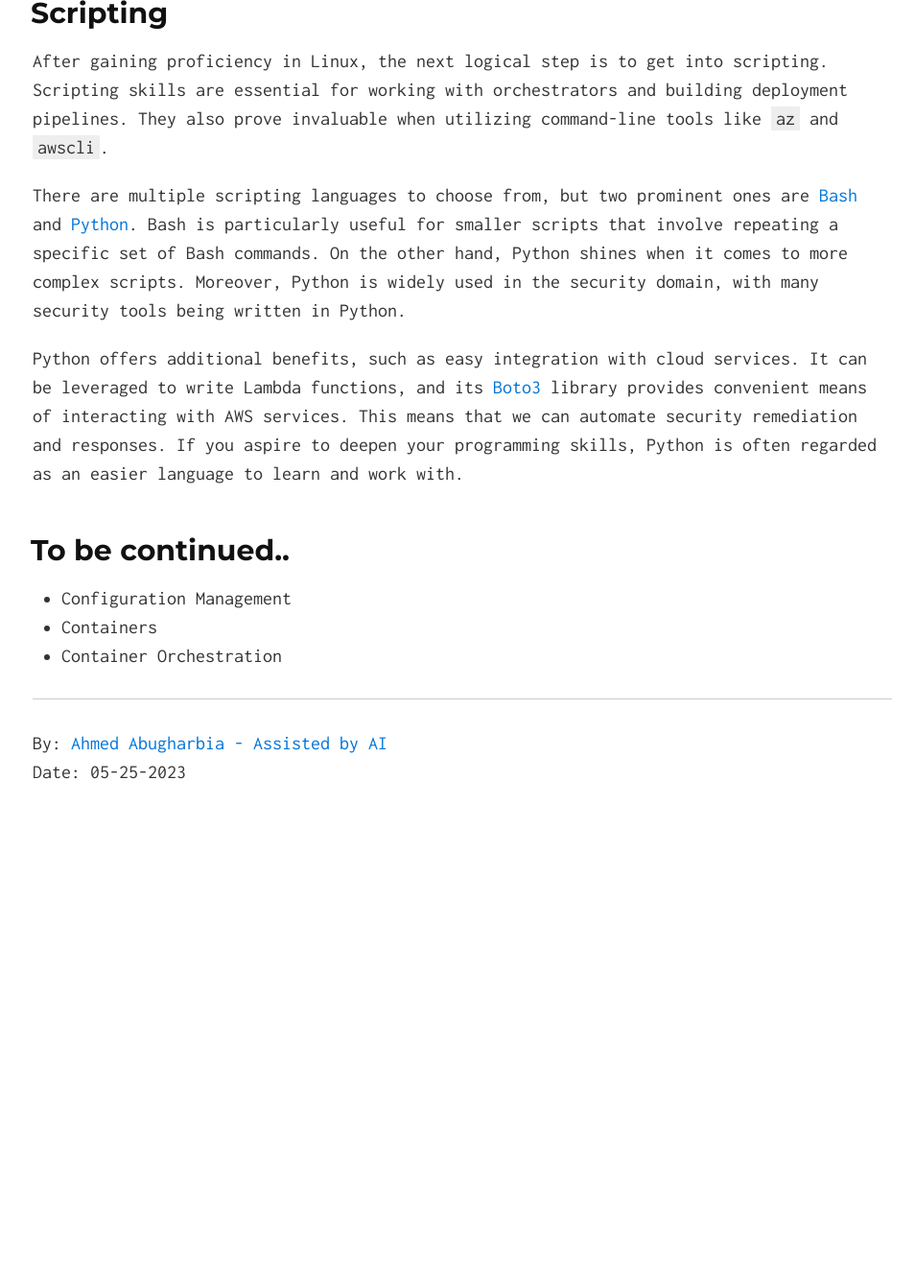
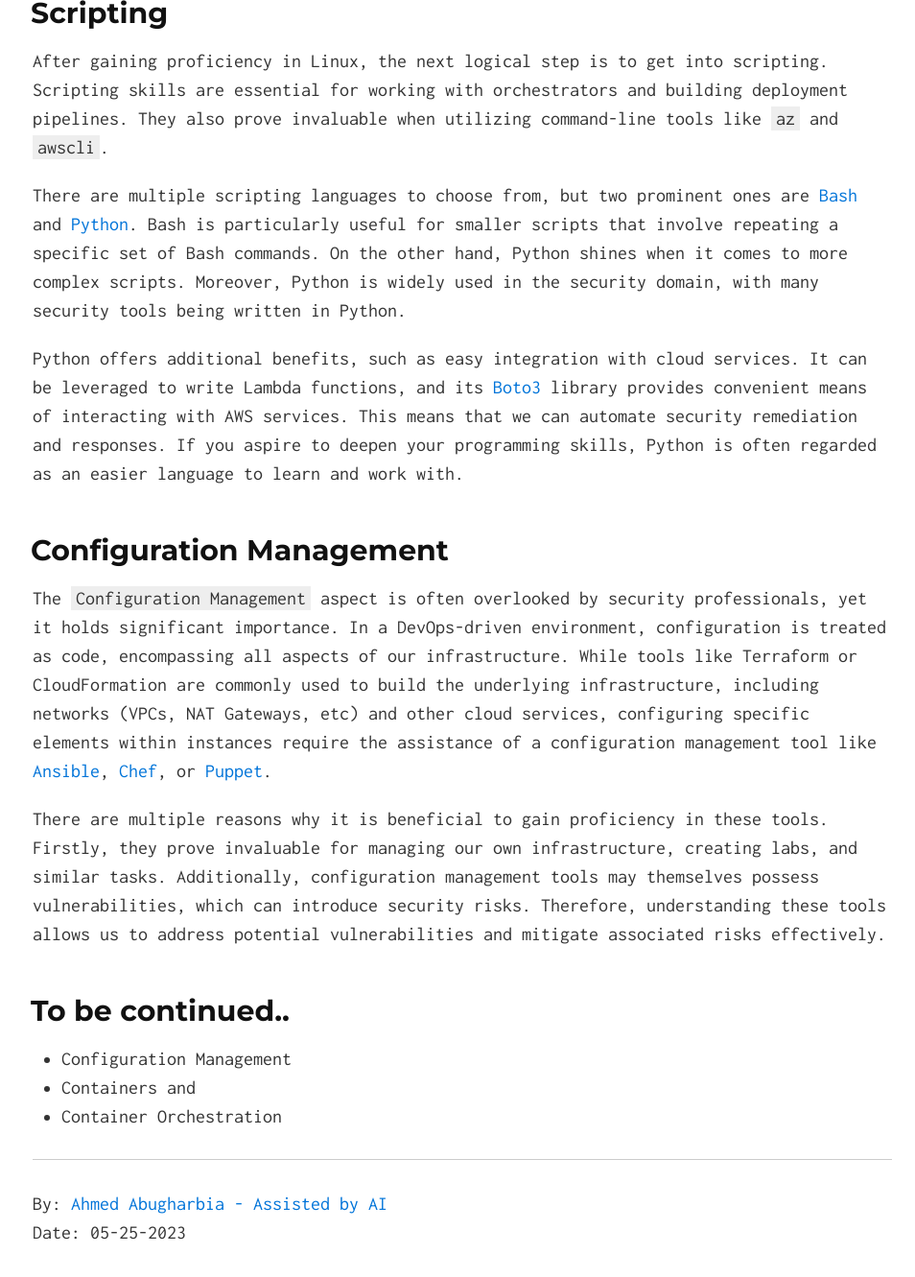
Before and after one commit to Ahmed-AG/cyberdojo-page, a Jekyll site: the page built from read/building-a-strong-cloud-security-foundation.md, in a window 1280 px wide and 1400 px high, scrolled down 4012 px. Shown: the top 1331 px of the window at 96% size, without its empty margins (158-1112 px from the left). Built offline with Jekyll 4.4.1, drawn with Linux system fonts in a browser that asks for light colours; before the commit the page ends 4932 px from its top, so only the background shows below that.

Commit message:
update moving to cloud

```diff
--- a/read/building-a-strong-cloud-security-foundation.md
+++ b/read/building-a-strong-cloud-security-foundation.md
@@ -68,8 +68,12 @@
 
 <!-- https://www.youtube.com/watch?v=qsPZL-0OIJg -->
 
+## Configuration Management
+The `Configuration Management` aspect is often overlooked by security professionals, yet it holds significant importance. In a DevOps-driven environment, configuration is treated as code, encompassing all aspects of our infrastructure. While tools like Terraform or CloudFormation are commonly used to build the underlying infrastructure, including networks (VPCs, NAT Gateways, etc) and other cloud services, configuring specific elements within instances require the assistance of a configuration management tool like [Ansible](https://www.ansible.com){:target="_blank"}, [Chef](https://www.chef.io/){:target="_blank"}, or [Puppet](https://www.puppet.com){:target="_blank"}.
+
+There are multiple reasons why it is beneficial to gain proficiency in these tools. Firstly, they prove invaluable for managing our own infrastructure, creating labs, and similar tasks. Additionally, configuration management tools may themselves possess vulnerabilities, which can introduce security risks. Therefore, understanding these tools allows us to address potential vulnerabilities and mitigate associated risks effectively.
 
 ## To be continued..
 - Configuration Management
-- Containers
+- Containers and
 - Container Orchestration
```
